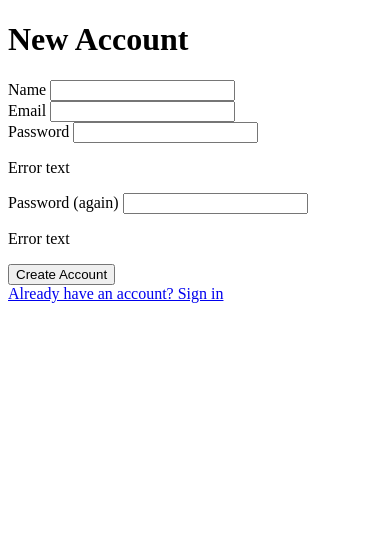
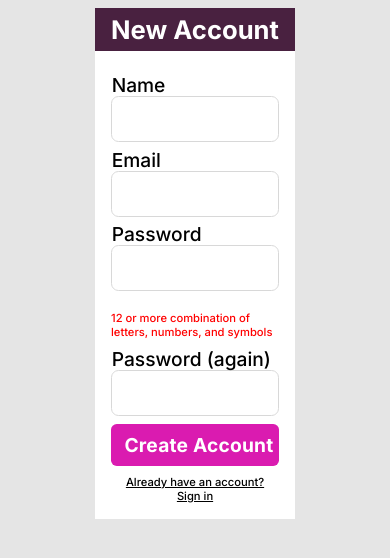
Before and after one commit to MrThomDev/cc26-matching_mocks, a plain HTML site: page index.html in a window 390 px wide. Drawn offline with Linux system fonts and the light colour scheme.

Commit message:
Feat: add responsive units. Mock up for 4/6/22

```diff
--- a/index.html
+++ b/index.html
@@ -5,32 +5,32 @@
     <meta http-equiv="X-UA-Compatible" content="IE=edge" />
     <meta name="viewport" content="width=device-width, initial-scale=1.0" />
     <title>Matching Mocks</title>
+    <link rel="stylesheet" href="style.css">
   </head>
   <body>
-    <div class="form_box">
-        <header>
+    <div id="formBox">
+        <header id="accHead">
             <h1>New Account</h1>
         </header>
-      <form>
+      <form id="accForm">
           <div id="nameDiv">
-            <label for="name">Name </label>
-            <input type="text" name="name" id="name" required>
+            <label for="name" class="labelText">Name </label>
+            <input type="text" name="name" id="name" class="formIn" required>
           </div>
           <div id="emailDiv">
-            <label for="email">Email </label>
-            <input type="email" name="email" id="email" required>
+            <label for="email" class="labelText">Email </label>
+            <input type="email" name="email" id="email" class="formIn" required>
           </div>
           <div id="pass1Div">
-              <label for="password">Password</label>
-              <input type="password" name="password" id="pass1In" required>
-              <p id="pass1Text">Error text</p>
+              <label for="password" class="labelText">Password</label>
+              <input type="password" name="password" id="pass1In" class="formIn" required>
+              <p id="pass1Text" class="errorText">12 or more combination of letters, numbers, and symbols</p>
           </div>
           <div id="passConDiv">
-            <label for="passwordconfirm">Password (again)</label>
-            <input type="password" name="passwordconfirm" id="passConIn" required>
-            <p id="passConText">Error text</p>
+            <label for="passwordconfirm" class="labelText">Password (again)</label>
+            <input type="password" name="passwordconfirm" id="passConIn" class="formIn" required>
           </div>
-          <div>
+          <div class="btnDiv">
               <input type="submit" value="Create Account" id="submit">
           </div>
         <!-- <button id="submit">Create Account</button> -->
--- /dev/null
+++ b/style.css
@@ -0,0 +1,105 @@
+@import url("https://fonts.googleapis.com/css2?family=Inter:wght@500;700&display=swap");
+
+body {
+  background-color: #e5e5e5;
+}
+
+h1 {
+  text-align: center;
+  margin-top: auto;
+  color: white;
+  font-family: Inter;
+  font-size: 1.6em;
+  font-weight: 700;
+  padding-top: 3%;
+  padding-bottom: 3%;
+  /* line-height: 16px; */
+  /* letter-spacing: 0em; */
+}
+
+/* label,
+input {
+  display: flex;
+  flex-direction: column;
+} */
+
+label {
+  margin-bottom: 1.5%;
+  margin-left: 0.4%;
+}
+
+input {
+  margin-bottom: 5%;
+  width: 100%;
+  border-radius: 2%;
+  font-size: 2.3em;
+}
+
+a {
+  color: black;
+  font-family: inter;
+}
+
+footer {
+  font-size: 0.7em;
+  padding: 5%;
+  text-align: center;
+}
+
+#formBox {
+  /* max-width: 25%; */
+  margin: auto;
+  background-color: white;
+  height: 100%;
+  width: 30%;
+  min-width: 200px;
+}
+
+#accHead {
+  background-color: #492140;
+  height: 33%;
+  width: 100%;
+}
+
+#accForm {
+  padding: 4% 8%;
+}
+
+#submit {
+  background-color: #da1bb0;
+  color: white;
+  font-family: Inter;
+  font-size: 1.2em;
+  font-weight: 700;
+  text-align: center;
+  line-height: 1.5em;
+  letter-spacing: 0.01em;
+  padding: 4% 8%;
+  border-radius: 0.3em;
+  border: 0;
+  margin-bottom: 0;
+}
+
+.labelText {
+  font-family: Inter;
+  font-size: 1.2em;
+  font-weight: 500;
+  line-height: 1em;
+  text-align: left;
+}
+
+.formIn {
+  opacity: 0.16;
+  border: 1px solid #171717;
+  box-sizing: border-box;
+  border-radius: 0.2em;
+}
+
+.errorText {
+  color: #ff0000;
+  font-family: Inter;
+  font-style: normal;
+  font-size: 0.7em;
+  font-weight: 500;
+  text-align: left;
+}
```
